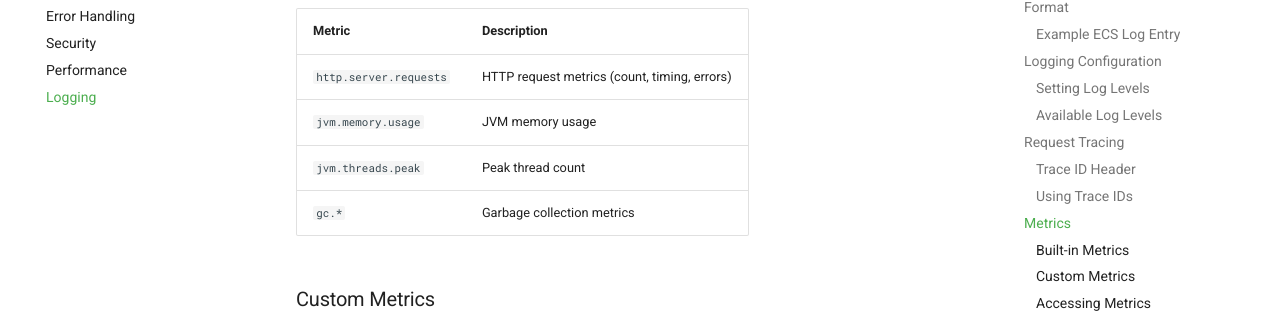
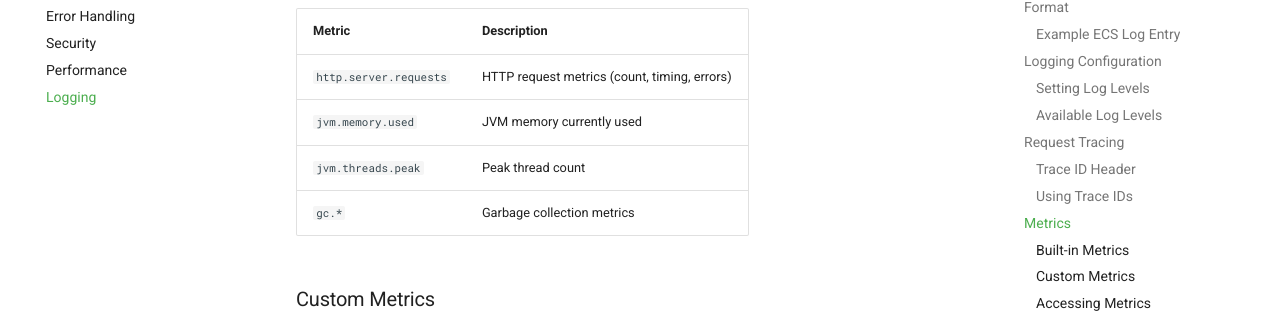
Before and after one commit to DEFRA/trade-imports-fish-be, an MkDocs documentation site: the page built from docs/wiki/api/logging.md, in a window 1280 px wide and 900 px high, scrolled down 2621 px. Shown: the part 146-459 px from the top of the window. Built offline with MkDocs 1.6.1 and Material for MkDocs 9.7.7, drawn with Linux system fonts in a browser that asks for light colours.

Commit message:
Update JVM memory usage metric description
Co-authored-by: Copilot Autofix powered by AI <175728472+Copilot@users.noreply.github.com>

```diff
--- a/docs/wiki/api/logging.md
+++ b/docs/wiki/api/logging.md
@@ -109,7 +109,7 @@ The application publishes metrics via Micrometer to CloudWatch.
 | Metric | Description |
 | -------- | ------------- |
 | `http.server.requests` | HTTP request metrics (count, timing, errors) |
-| `jvm.memory.usage` | JVM memory usage |
+| `jvm.memory.used` | JVM memory currently used |
 | `jvm.threads.peak` | Peak thread count |
 | `gc.*` | Garbage collection metrics |
 
```
